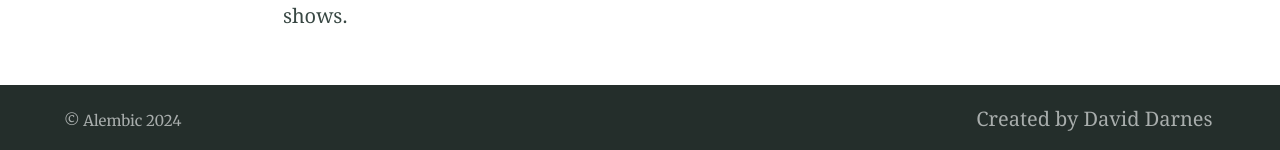
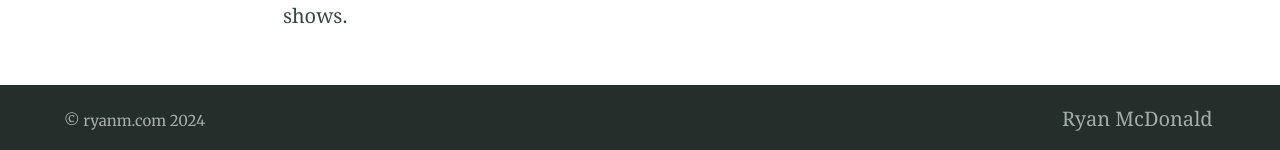
Before and after one commit to rtmcdo/rtmcdo.github.io, a Jekyll site: the page built from index.md, in a window 1280 px wide. Shown: the part 1441-1591 px from the top of the page. Built offline with Jekyll 4.4.1, drawn with Linux system fonts in a browser that asks for light colours; a script that is not in the unit is left out.

Commit message:
Update _config.yml

```diff
--- a/_config.yml
+++ b/_config.yml
@@ -92,8 +92,8 @@ defaults:
 
 # 7. Site settings
 encoding: utf-8 # Make sure the encoding is right
-lang: en-GB # Set the site language
-title: "Alembic" # Site name or title, also used in jekyll-seo-tag
+lang: en-US # Set the site language
+title: "ryanm.com" # Site name or title, also used in jekyll-seo-tag
 logo: "/assets/logos/logo.svg" # Site logo, also used in jekyll-seo-tag
 description: "Alembic is a starting point for Jekyll projects. Rather than starting from scratch, this boilerplate is designed to get the ball rolling immediately" # Site description and default description, also used in jekyll-seo-tag
 url: "https://alembic.darn.es" # Site url, also used in jekyll-seo-tag
@@ -135,14 +135,14 @@ navigation_header:
   url: https://github.com/daviddarnes/alembic
 
 navigation_footer:
-- title: Created by David Darnes
-  url: https://darn.es
+- title: Ryan McDonald
+  url: https://ryanm.com
 
 social_links: # Appears in sidebar. Set the urls then uncomment and comment out as desired
   Twitter: https://twitter.com/DavidDarnes
   LinkedIn: https://www.linkedin.com/in/daviddarnes
   GitHub: https://github.com/daviddarnes
-  link: https://darn.es
+  link: https://ryanm.com
   RSS: /feed.xml
 
 sharing_links: # Appear at the bottom of single blog posts, add as desired. The value can be 'true' or the desired button colour
```
